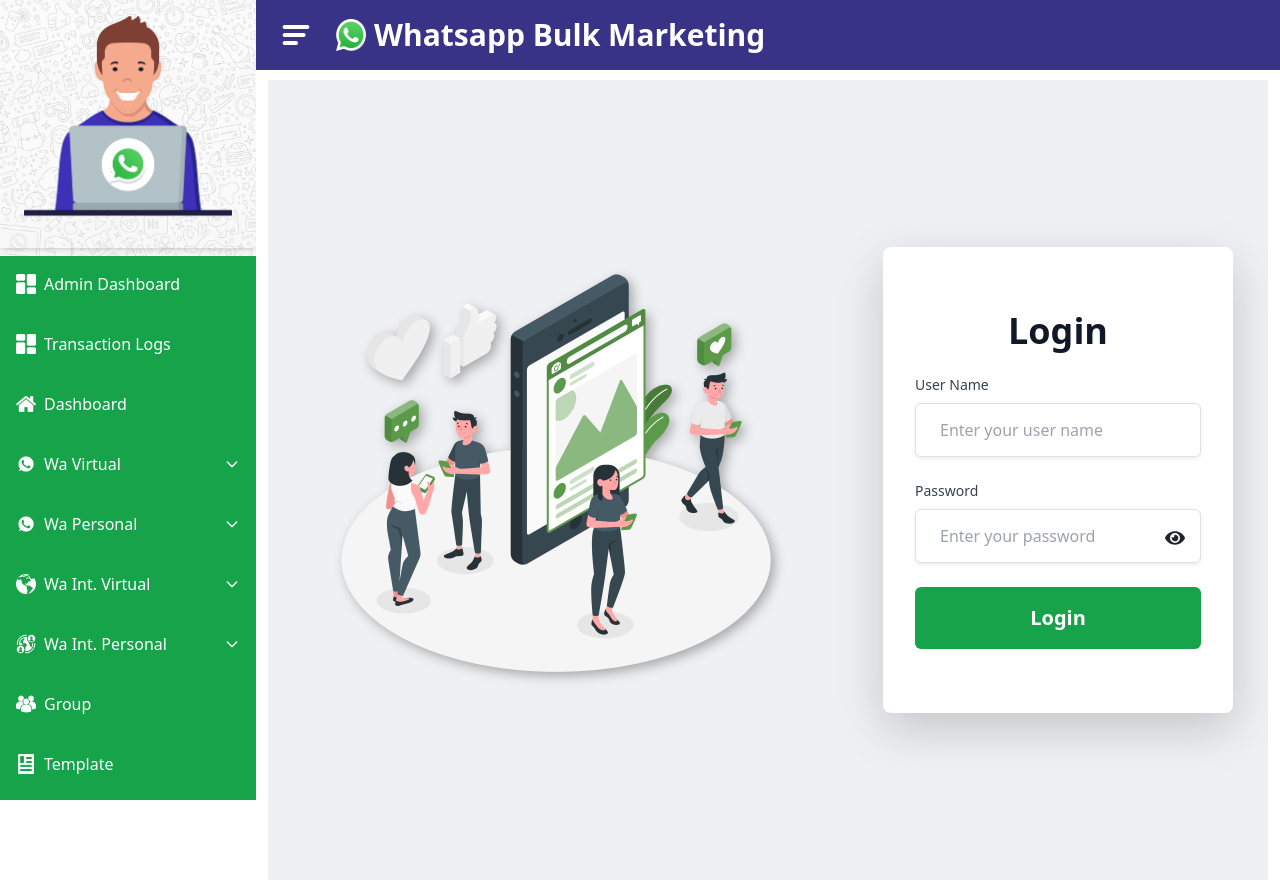
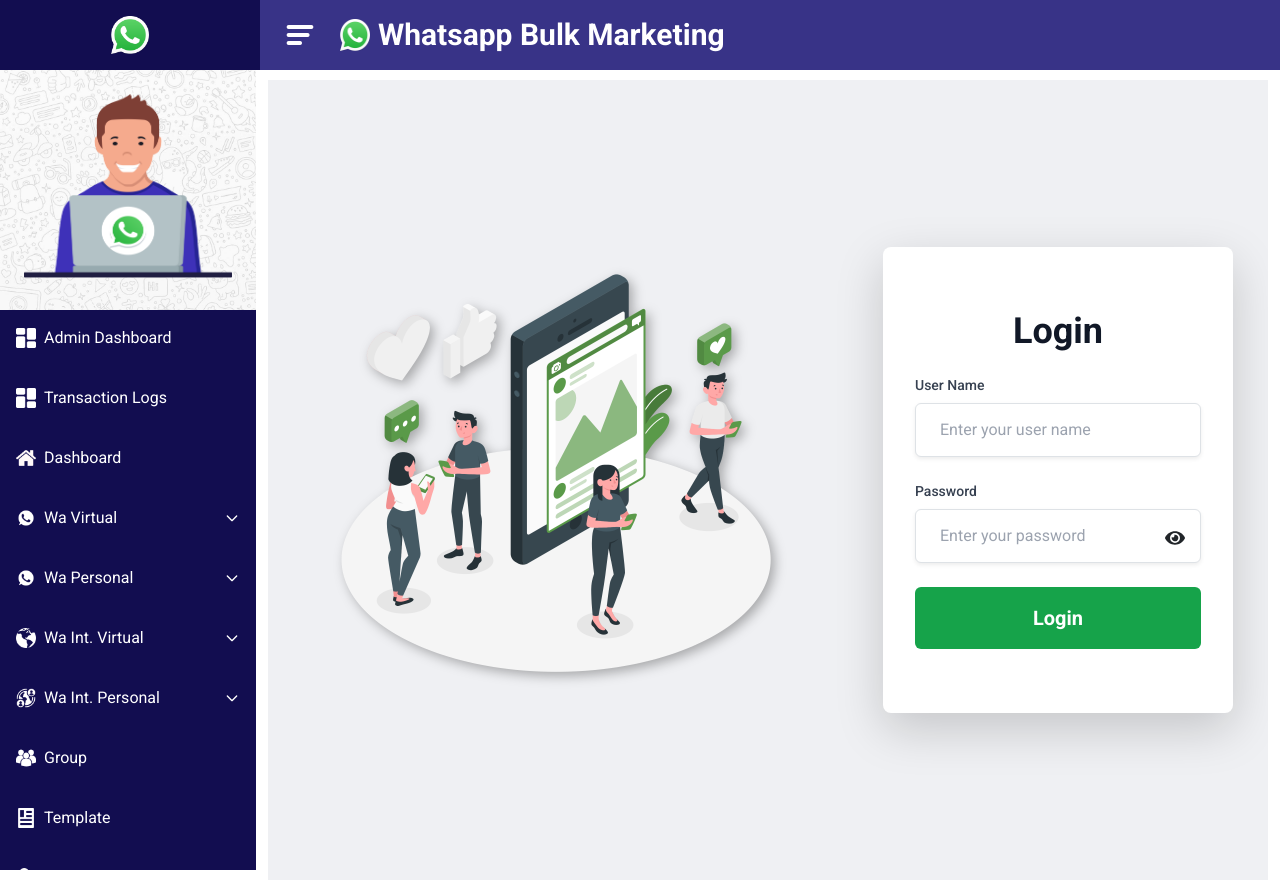
Before and after one commit to amanDigital910/frontend_Whatsapp_Panel, a React (Create React App) app: page /login in a window 1280 px wide. Built offline with nearby package versions, Linux system fonts and the light colour scheme.

Commit message:
update sidebar and navbar menu styling

```diff
--- a/public/index.html
+++ b/public/index.html
@@ -10,6 +10,14 @@
       content="Web site created using create-react-app"
     />
     <link rel="apple-touch-icon" href="%PUBLIC_URL%/logo192.png" />
+
+    <!-- Google Fonts -->
+    <link rel="preconnect" href="https://fonts.googleapis.com">
+    <link rel="preconnect" href="https://fonts.gstatic.com" crossorigin>
+    <link href="https://fonts.googleapis.com/css2?family=Roboto&display=swap" rel="stylesheet" />
+    <link href="https://fonts.googleapis.com/css2?family=Roboto:ital,wght@0,100..900;1,100..900&display=swap"
+      rel="stylesheet">
+
     <!--
       manifest.json provides metadata used when your web app is installed on a
       user's mobile device or desktop. See https://developers.google.com/web/fundamentals/web-app-manifest/
@@ -26,6 +34,7 @@
     -->
   <title>React App</title>
 </head>
+
 <body>
   <noscript>You need to enable JavaScript to run this app.</noscript>
   <div id="root"></div>
@@ -40,4 +49,5 @@
       To create a production bundle, use `npm run build` or `yarn build`.
     -->
 </body>
+
 </html>
--- a/src/App.css
+++ b/src/App.css
@@ -1,3 +1,11 @@
+body {
+    font-family: 'Roboto', sans-serif;
+    font-optical-sizing: auto;
+    font-style: normal;
+    font-variation-settings:"wdth" 100;
+}
+
+
 #fr-logo {
     color: white;
     display: none !important;
--- a/src/components/CustomSideBar.js
+++ b/src/components/CustomSideBar.js
@@ -8,7 +8,8 @@
 import groupIcon from '../assets/icons/group.png';
 import menuIcon from '../assets/icons/paragraph.png';
 import templateIcon from '../assets/icons/template.png';
-import UserIcon from '../assets/profile_Logo.png';
+import ProfileIcon from '../assets/profile_Logo.png';
+import UserIcon from '../assets/icons/user1.png';
 import whatsappIcon from '../assets/icons/whatsapp.png';
 import ProfileImgBG from '../assets/profile_img_logo_bg.jpg';
 import useIsMobile from '../hooks/useMobileSize';
@@ -108,27 +109,29 @@
     ];
 
     return (
-        <div className={`transition-all duration-300 ${isOpen ? "w-64" : "ml-20 w-0"} md:ml-0 text-white flex flex-nowrap md:absolute `}>
+        <>
+            {(!isMobile || isOpen) && (
+                <div className={` ${isOpen ? "w-64" : "ml-20 w-0"} md:ml-0 text-white flex flex-nowrap md:absolute `}>
                     {/* {!isMobile && ( */}
                     <div
-                style={{ maxHeight: "100vh" }}
-                className={`md:mt-20 fixed top-0 left-0 h-full bg-green-600 text-white ${isOpen ? "w-64" : "w-20"} z-50 transition-all duration-300 overflow-y-auto hide-scrollbar`}
+                        style={{ height: "100%", paddingBottom: '151px', }}
+                        className={`mt-[4.4rem] fixed top-0 left-0 h-full bg-[#120d50] text-white ${isOpen ? "w-64" : "w-20"} z-50  overflow-y-auto hide-scrollbar`}
                     >
                         {/* Sidebar Header */}
-                <div className={`relative w-full overflow-hidden ${isOpen ? "h-64" : "h-20"}`}>
+                        <div className={`relative w-full overflow-hidden ${isOpen ? "h-60" : "h-[82px]"}`}>
                             {/* Background Image */}
                             <img
                                 alt="Profile Background"
                                 src={ProfileImgBG}
-                        className="absolute top-0 left-0 w-full h-full object-cover"
+                                className="absolute top-0 left-0 w-full h-full object-cover bg-no-repeat"
                             />
 
                             {/* User Icon Overlay */}
                             <img
                                 alt="User Icon"
-                        src={UserIcon}
-                        className={`absolute flex items-center justify-center bottom-2 left-1/2 transform -translate-x-1/2 border-white w-full h-full bg-transparent
-                        p-4 transition-all duration-300 ease-in-out shadow-md object-cover z-10  ${isOpen ? 'w-full h-full bg-cover ' : ''}`} />
+                                src={ProfileIcon}
+                                className={`absolute flex items-center justify-center w-full h-full bg-transparent
+                        z-10 bg-cover ${isOpen ? 'p-4' : 'p-2'}`} />
                         </div>
 
                         {/* Menu Items */}
@@ -139,7 +142,7 @@
                                         <div className="group">
                                             <button
                                                 onClick={() => toggleDropdown(index)}
-                                        className={`w-full flex items-center rounded p-3 hover:bg-green-700 transition ${isOpen ? "justify-between" : "justify-center"}`}
+                                                className={`w-full flex items-center rounded p-3 hover:bg-green-700 ${isOpen ? "justify-between" : "justify-center"}`}
                                             >
                                                 <div className={`flex items-center ${isOpen ? "space-x-2" : ""} justify-center`}>
                                                     <img src={item.icon} width={20} height={20} alt="" />
@@ -147,7 +150,7 @@
                                                 </div>
                                                 {isOpen && (
                                                     <svg
-                                                className={`w-4 h-4 transition-transform duration-200 ${activeDropdown === index ? "rotate-180" : ""}`}
+                                                        className={`w-4 h-4 ${activeDropdown === index ? "rotate-180" : ""}`}
                                                         fill="none"
                                                         stroke="currentColor"
                                                         viewBox="0 0 24 24"
@@ -158,7 +161,7 @@
                                             </button>
 
                                             {activeDropdown === index && isOpen && (
-                                        <ul className="mt-1 space-y-1 transition-all duration-300 ease-in-out">
+                                                <ul className="mt-1 space-y-1  duration-300 ease-in-out">
                                                     {item.dropdown.map((subItem, subIndex) => (
                                                         <li key={subIndex}>
                                                             <Link
@@ -189,19 +192,20 @@
                         </ul>
 
                         {/* Logout */}
-                {isOpen && (
+                        {/* {isOpen && (
                             <div className="px-4 pb-4">
                                 <button
-                            className="w-full py-2 mt-4 bg-white text-green-700 font-semibold rounded hover:bg-green-100 transition"
+                                    className="w-full py-2 mt-4 bg-white text-green-700 font-semibold rounded hover:bg-green-100 "
                                     onClick={handleLogout}
                                 >
                                     Logout
                                 </button>
                             </div>
-                )}
+                        )} */}
                     </div>
                 </div>
-
+            )}
+        </>
     );
 }
 
--- a/src/components/NavBar.js
+++ b/src/components/NavBar.js
@@ -3,17 +3,31 @@
 import bulkicon from '../assets/icons/wp bulk.png'
 import userImage from '../assets/profile.png';
 import whatsappIcon from '../assets/icons/whatsapp.png';
+import useIsMobile from '../hooks/useMobileSize';
 
 const NavBar = ({ setIsOpen, isOpen }) => {
+    const isMobile = useIsMobile();
+
     return (
-        <nav className="bg-[#383387] p-3 px-4 flex fixed w-full z-50 justify-between items-center text-white">
-            <div className='flex gap-2 items-center justify-center'>
-                <div className={`relative  overflow-hidden h-12 w-12 hidden md:flex`}>
-                    {/* <img
-                        alt="Profile Background"
-                        src={whatsappIcon}
-                        className="absolute top-0 left-0 w-full h-full object-cover"
-                    /> */}
+        <nav className={`bg-[#383387] p-3 px-4 fixed w-full flex flex-wrap h-[70px] z-50 justify-between items-center text-white
+        ${isMobile ? 'left-0 w-full'
+                : isOpen ? 'left-[260px] w-[calc(100%-260px)]' : 'left-[80px] w-[calc(100%-101px)]'}`}>
+            <div className={`flex gap-2 items-center justify-center h-full ${isMobile && 'ml-[80px]'} `}>
+
+                {/* Whatsapp Header Image */}
+                <div className={`z-50 absolute bg-[#120d50] flex justify-center items-center p-2.5 top-0 px-4 h-full
+                ${!isMobile
+                        ? isOpen
+                            ? 'w-[260px] -left-[260px]'
+                            : 'w-[80px] -left-[80px] '
+                        : '!w-[80px] left-[0px]'
+                    } `}
+                >
+                    <img
+                        alt="User Icon"
+                        src={bulkicon}
+                        className={`flex items-center justify-center bg-transparent bg-cover
+                            ${isMobile ? 'p-0 w-[30px] h-[30px]' : `w-[50px] h-[50px] ${isOpen ? 'p-1.5' : 'px-0 py-2'}`}`}/>
                 </div>
                 <img
                     src={menuIcon}
@@ -22,11 +36,14 @@
                     onClick={() => setIsOpen(!isOpen)}
                 />
 
-                <img src={bulkicon} alt="icon" width="30px" className='ms-3 h-8  md:hidden' />
+                {/* WhatsApp Icon and Text */}
+                <img src={bulkicon} alt="icon" width="30px" className='ms-3 h-8 flex' />
                 <h1 className="font-bold text-[30px] m-0 md:hidden">Whatsapp Bulk Marketing</h1>
             </div>
-            <a className="navbar-brand text-white" href="#"><img src={userImage} alt="User Profile" width={50} height={20} /></a>
-        </nav>
+            <div className='flex flex-1 justify-end  '>
+                <img src={userImage} alt="User Profile" width={40} height={20} className='' />
+            </div>
+        </nav >
     )
 }
 
--- a/src/pages/user/UserDashboard.js
+++ b/src/pages/user/UserDashboard.js
@@ -71,7 +71,7 @@
 
   return (
     <>
-      <section className="container py-5 w-full" style={{ backgroundColor: "#fff", minHeight: "100vh" }}>
+      <section className="container py-5 w-full" style={{ backgroundColor: "#fff", minHeight: "100%" }}>
         <div className="row g-4 ">
           {MsgCategory.map((item, index) => (
             <div className="group col-12 col-md-6 col-lg-4 cursor-pointer" key={index}>
@@ -110,6 +110,7 @@
 
 export default UserDashboard;
 
+// Created an SVG to display the show card on the right side.
 const SvgCard = ({ cardColor }) => {
   return (
     <svg
--- a/tailwind.config.js
+++ b/tailwind.config.js
@@ -42,6 +42,7 @@
       },
       fontFamily: {
         inter: ['Inter'],
+        roboto: ['Roboto', 'sans-serif'],
         lato: ['Lato']
       }
     },
```
Also changed, not shown: src/App.js (+10 -10 lines), src/components/SideBar.js (+120 -55 lines). Lines whose indentation alone changed are shown as unchanged.
